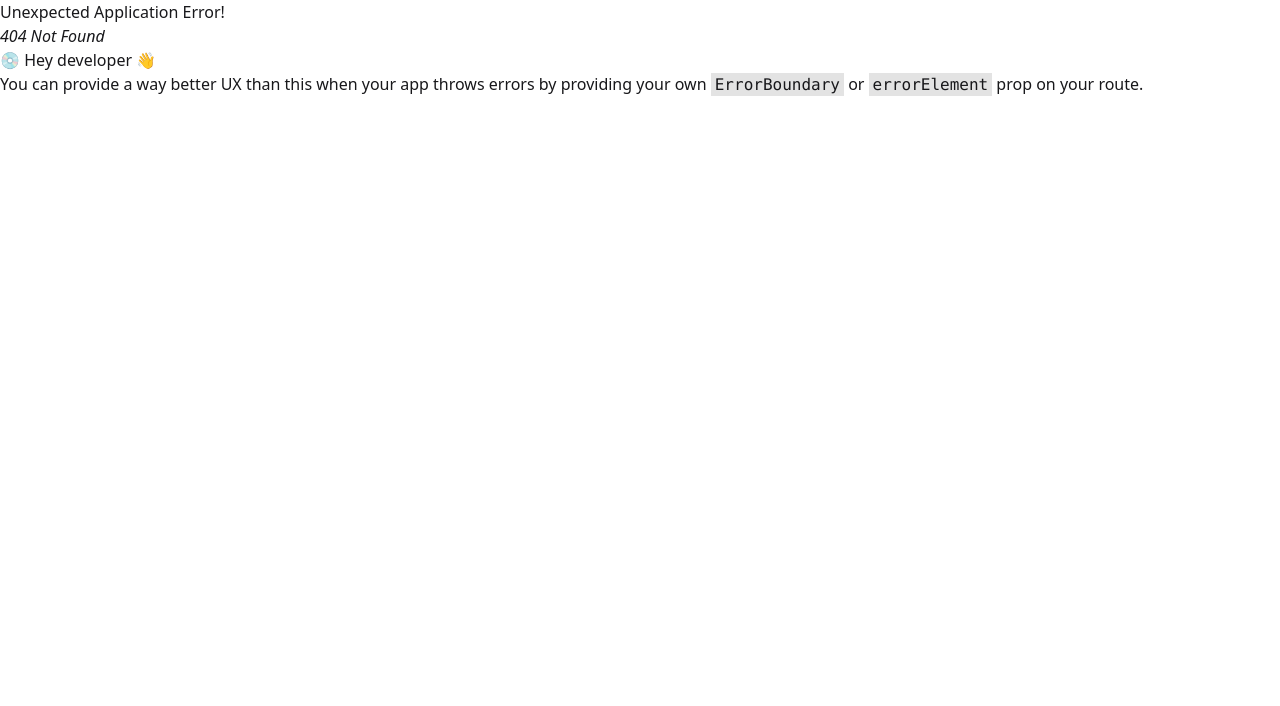
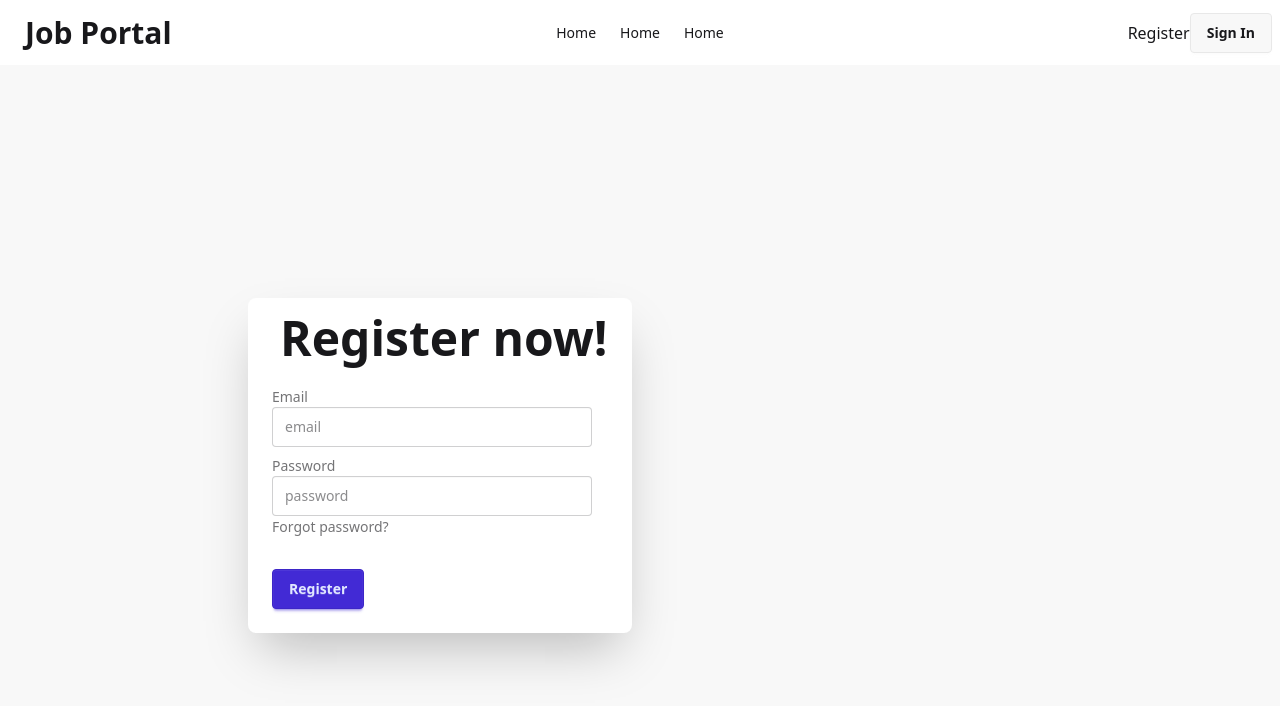
Before and after one commit to mehedihasanshohan/job-portal-client, a React (Vite) app: page /register in a window 1280 px wide. Before the commit this address had no page. Shown: the top 706 px of the page. Built offline with nearby package versions, Linux system fonts and the light colour scheme.

Commit message:
register page added

```diff
--- a/src/layout/MainLayout.jsx
+++ b/src/layout/MainLayout.jsx
@@ -1,9 +1,10 @@
-import React from 'react'
 import { Outlet } from 'react-router-dom'
+import Navbar from '../pages/shared/Navbar'
 
 const MainLayout = () => {
   return (
-    <div>
+    <div className='max-w-7xl mx-auto'>
+      <Navbar></Navbar>
       <Outlet></Outlet>
     </div>
   )
--- /dev/null
+++ b/src/pages/register/Register.jsx
@@ -0,0 +1,51 @@
+import React from 'react'
+
+const Register = () => {
+
+   const handleRegister = e => {
+        e.preventDefault();
+        const form = e.target;
+        const email = form.email.value;
+        const password = form.password.value;
+        console.log(email, password);
+
+
+    }
+
+
+  return (
+    <div className="hero bg-base-200 min-h-screen">
+            <div className="hero-content flex-col lg:flex-row-reverse">
+                <div className="text-center lg:text-left w-96">
+                    {/* <Lottie animationData={registerLottieData}></Lottie> */}
+                </div>
+                <div className="card bg-base-100 w-full max-w-sm shrink-0 shadow-2xl">
+                    <h1 className="ml-8 mt-4 text-5xl font-bold">Register now!</h1>
+                    <form onSubmit={handleRegister} className="card-body">
+                        <div className="form-control">
+                            <label className="label">
+                                <span className="label-text">Email</span>
+                            </label>
+                            <input type="email" name='email' placeholder="email" className="input input-bordered" required />
+                        </div>
+                        <div className="form-control">
+                            <label className="label">
+                                <span className="label-text">Password</span>
+                            </label>
+                            <input type="password" name='password' placeholder="password" className="input input-bordered" required />
+                            <label className="label">
+                                <a href="#" className="label-text-alt link link-hover">Forgot password?</a>
+                            </label>
+                        </div>
+                        <div className="form-control mt-6">
+                            <button className="btn btn-primary">Register</button>
+                        </div>
+                    </form>
+                    {/* <SocialLogin></SocialLogin> */}
+                </div>
+            </div>
+        </div>
+  )
+}
+
+export default Register
--- /dev/null
+++ b/src/pages/shared/Navbar.jsx
@@ -0,0 +1,79 @@
+// import React, { useContext } from 'react';
+import { Link, NavLink } from 'react-router-dom';
+// import AuthContext from '../../context/AuthContext/AuthContext';
+// import logo from '../../assets/logo-small.png'
+
+const Navbar = () => {
+
+    // const { user, signOutUser } = useContext(AuthContext);
+
+    // const handleSignOut = () => {
+    //     signOutUser()
+    //         .then(() => {
+    //             console.log('successful sign out')
+    //         })
+    //         // eslint-disable-next-line no-unused-vars
+    //         .catch(error => {
+    //             console.log('failed to sign out .stay here. dont leave me alone')
+    //         })
+    // }
+
+    const links = <>
+        <li><NavLink to="/">Home</NavLink></li>
+        <li><NavLink to="/">Home</NavLink></li>
+        <li><NavLink to="/">Home</NavLink></li>
+    </>
+    return (
+        <div className="navbar bg-base-100">
+            <div className="navbar-start">
+                <div className="dropdown">
+                    <div tabIndex={0} role="button" className="btn btn-ghost lg:hidden">
+                        <svg
+                            xmlns="http://www.w3.org/2000/svg"
+                            className="h-5 w-5"
+                            fill="none"
+                            viewBox="0 0 24 24"
+                            stroke="currentColor">
+                            <path
+                                strokeLinecap="round"
+                                strokeLinejoin="round"
+                                strokeWidth="2"
+                                d="M4 6h16M4 12h8m-8 6h16" />
+                        </svg>
+                    </div>
+                    <ul
+                        tabIndex={0}
+                        className="menu menu-sm dropdown-content bg-base-100 rounded-box z-[1] mt-3 w-52 p-2 shadow">
+                        {links}
+                    </ul>
+                </div>
+                <a className="btn btn-ghost text-xl">
+                    {/* <img className='w-12' src={logo} alt="" /> */}
+                    <h3 className="text-3xl">Job Portal</h3>
+                </a>
+            </div>
+            <div className="navbar-center hidden lg:flex">
+                <ul className="menu menu-horizontal px-1">
+                    {links}
+                </ul>
+            </div>
+            <div className="navbar-end">
+                {/* {
+                    user ? <>
+                        <button onClick={handleSignOut} className="btn">Sign out</button>
+                    </> : <>
+                        <Link to="/register">Register</Link>
+                        <Link to="/signIn">
+                            <button className="btn">Sign In</button>
+                        </Link>
+                    </>
+                } */}
+                <Link to='/register'>Register</Link>
+                <a className='btn'>Sign In</a>
+
+            </div>
+        </div>
+    );
+};
+
+export default Navbar;
```
Also changed, not shown: src/router/router.jsx (+6 -1 lines).
